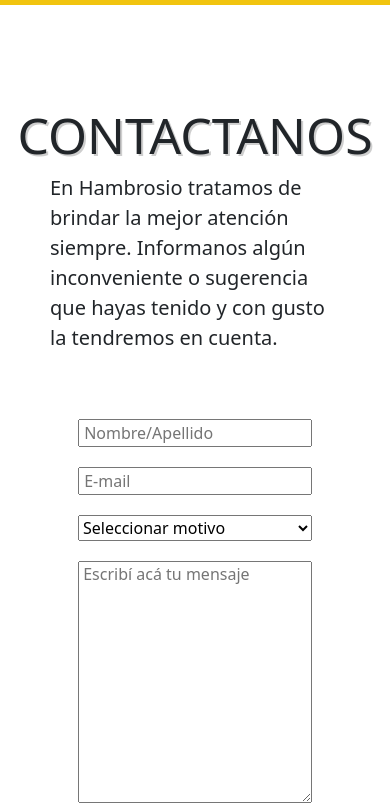
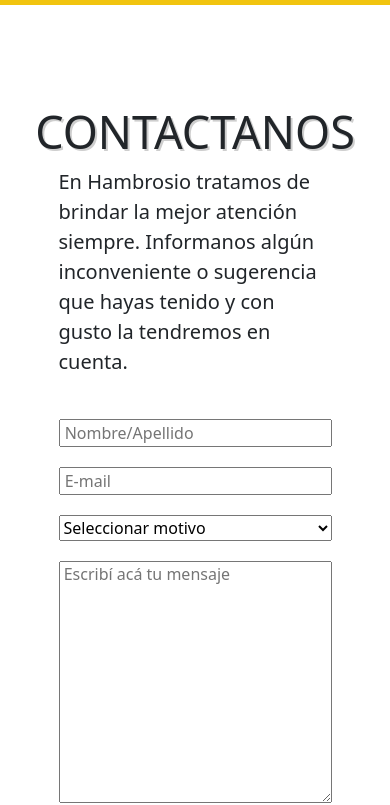
Before and after one commit to abuergo/Restaurant-website, a website: page pages/contacto.html in a window 390 px wide. Shown: the part 75-880 px from the top of the page. Drawn offline with nearby package versions, Linux system fonts and the light colour scheme.

Commit message:
Prueba responsive

```diff
--- a/scss/_contacto.scss
+++ b/scss/_contacto.scss
@@ -41,7 +41,9 @@
 	grid-column: 2;
 }
 .contacto {
-	@include titulo-y-texto(50px,20px);
+	@include titulo-y-texto(45px,20px);
+	margin: 0 auto;
+	width: 70%;
 }
 .main-contacto{
 	margin: 100px 0;
--- a/scss/_globals.scss
+++ b/scss/_globals.scss
@@ -8,7 +8,7 @@
 @mixin titulo-y-texto($tamaniotititulo, $tamaniotexto){
     display: flex;
     align-items: center;
-    justify-content: center;
+    // justify-content: center;
     flex-direction: column;
     margin: 50px;
     h1{
--- a/scss/_mediaqueries.scss
+++ b/scss/_mediaqueries.scss
@@ -1,9 +1,4 @@
 /* Media queries para todas las paginas */
-@media screen and (max-width: 540px) {
-	.comidas {
-		grid-template-columns: repeat(1, 1fr);
-	}
-}
 @media screen and (max-width: 1320px) {
 	.comidas {
 		grid-gap: 50px;
@@ -40,6 +35,9 @@
 	.contenedor-tarjetas {
 		grid-template-columns: repeat(2, 1fr);
 		grid-gap: 4em;
+	}
+	.inputs-formulario {
+		width: 70%;
 	}
 }
 @media screen and (max-width: 960px) {
@@ -106,4 +104,7 @@
 			justify-content: center;
 		}
 	}
+	.comidas {
+		grid-template-columns: repeat(1, 1fr);
+	}
 }
```
Also changed, not shown: css/style.css, 1 other file.
